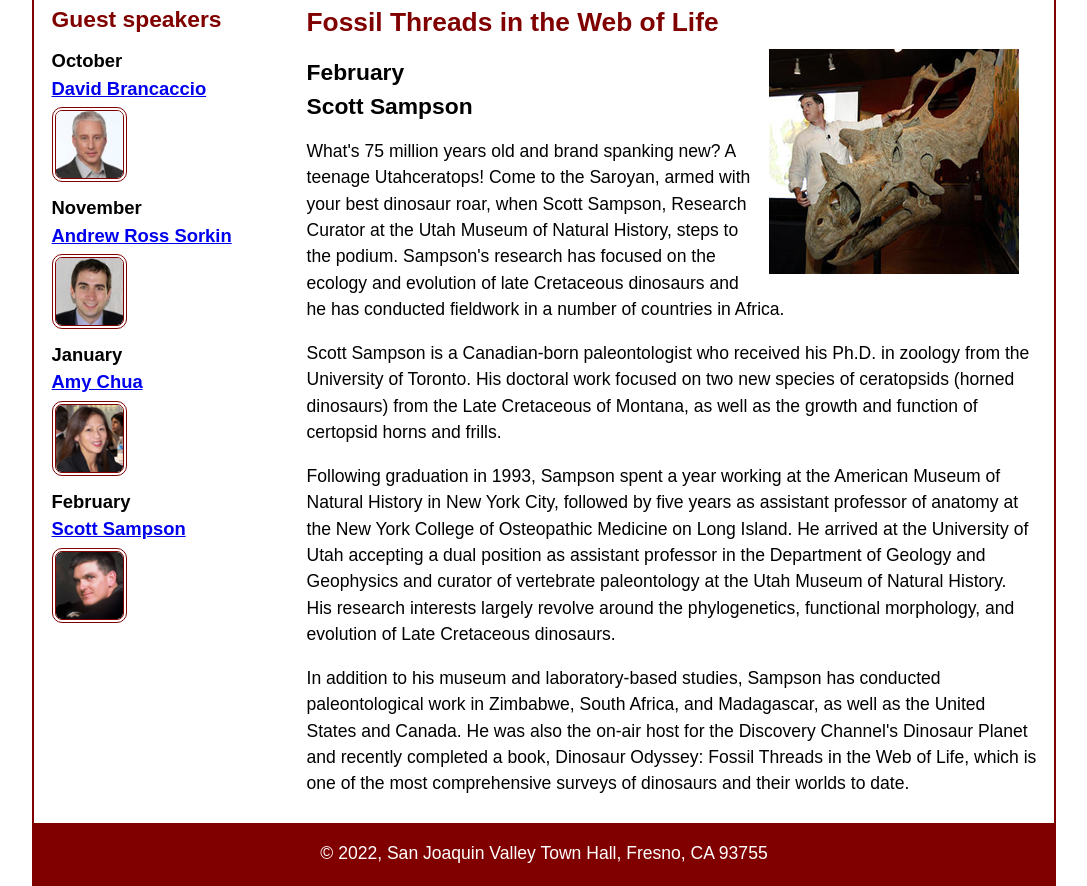
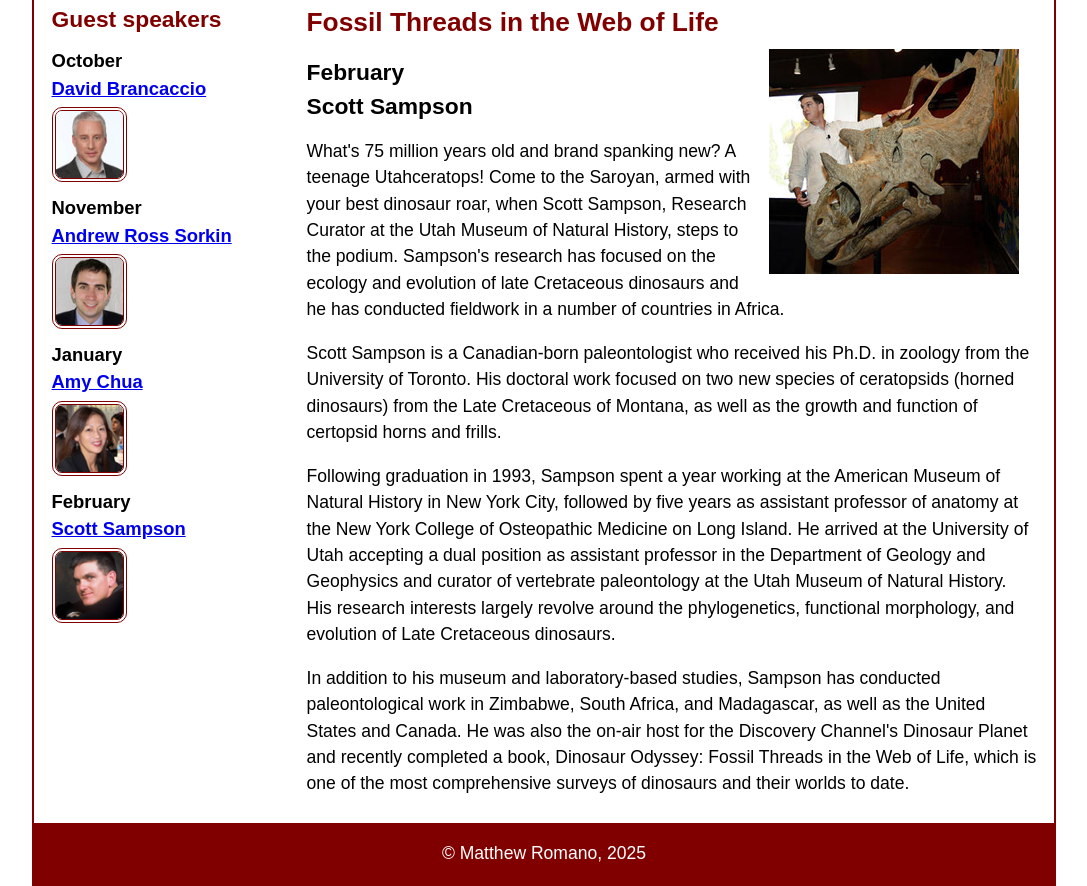
Before and after one commit to mar274-cyber/A09, a website: page speakers/sampson.html in a window 1280 px wide. Shown: the part 120-1006 px from the top of the page, without its empty margins (96-1183 px from the left). Drawn offline with Linux system fonts and the light colour scheme.

Commit message:
sampson.html

```diff
--- a/speakers/sampson.html
+++ b/speakers/sampson.html
@@ -57,7 +57,7 @@
 		</section>
 	</main>
 	<footer>
-		<p>&copy; 2022, San Joaquin Valley Town Hall, Fresno, CA 93755</p>
+		<p>&copy; Matthew Romano, 2025</p>
 	</footer>
 </body>
 </html>
```
